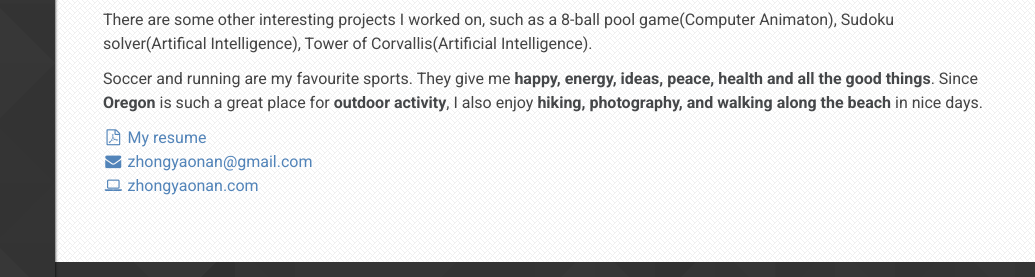
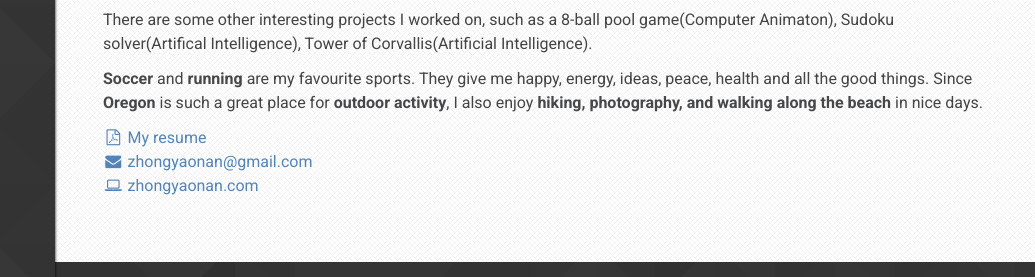
Before and after one commit to zhongyn/zhongyn.github.io, a plain HTML site: page about.html in a window 1280 px wide. Shown: the part 357-634 px from the top of the page, 245-1280 px from the left. Drawn offline with Linux system fonts and the light colour scheme.

Commit message:
update about

```diff
--- a/about.html
+++ b/about.html
@@ -103,7 +103,7 @@
 
         <p>There are some other interesting projects I worked on, such as a 8-ball pool game(Computer Animaton), Sudoku solver(Artifical Intelligence), Tower of Corvallis(Artificial Intelligence).</p>
 
-		<p>Soccer and running are my favourite sports. They give me <strong>happy, energy, ideas, peace, health and all the good things</strong>. Since <strong>Oregon</strong> is such a great place for <strong>outdoor activity</strong>, I also enjoy <strong>hiking, photography, and walking along the beach</strong> in nice days.</p>
+		<p><Strong>Soccer</Strong> and <Strong>running</Strong> are my favourite sports. They give me happy, energy, ideas, peace, health and all the good things. Since <strong>Oregon</strong> is such a great place for <strong>outdoor activity</strong>, I also enjoy <strong>hiking, photography, and walking along the beach</strong> in nice days.</p>
 
 		<ul id="contact">
 			<li><a href="/resume-yaonan.pdf"><i class="fa fa-file-pdf-o fa-fw"></i> My resume</a></li>
```
